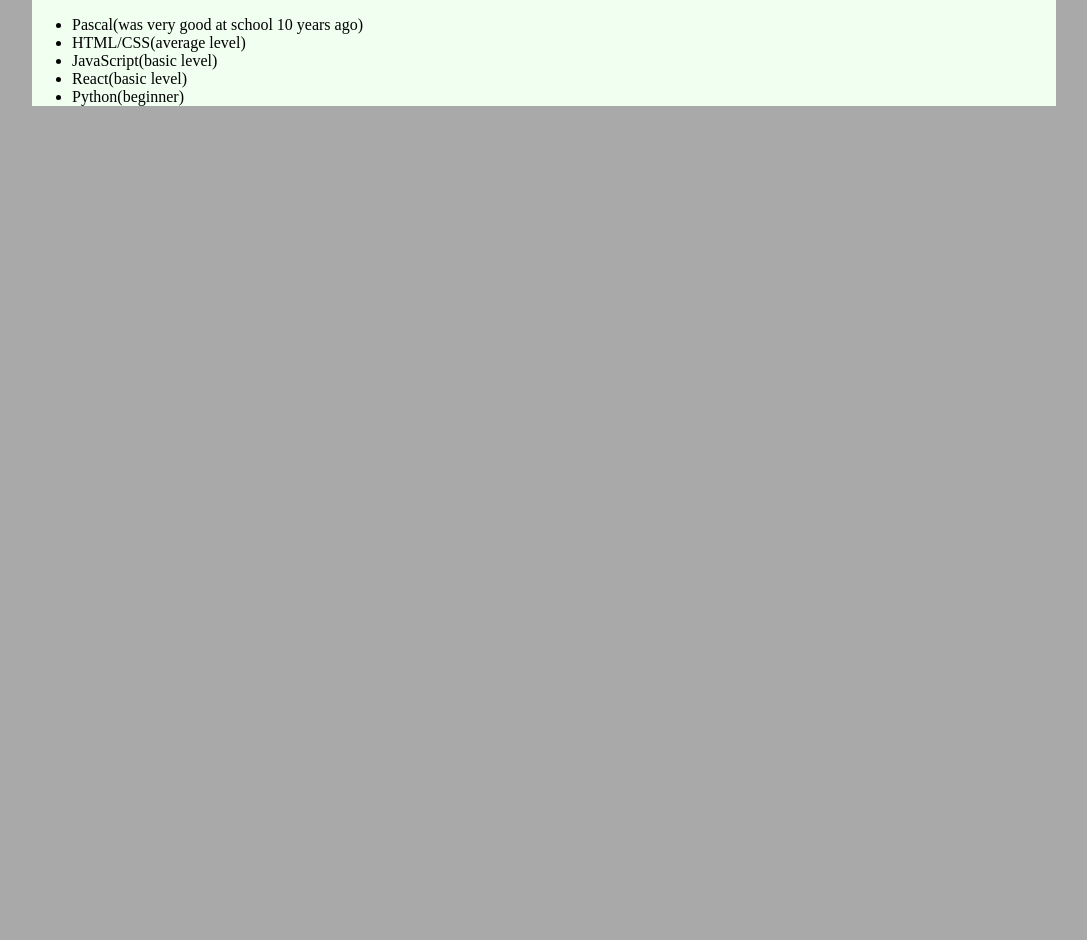
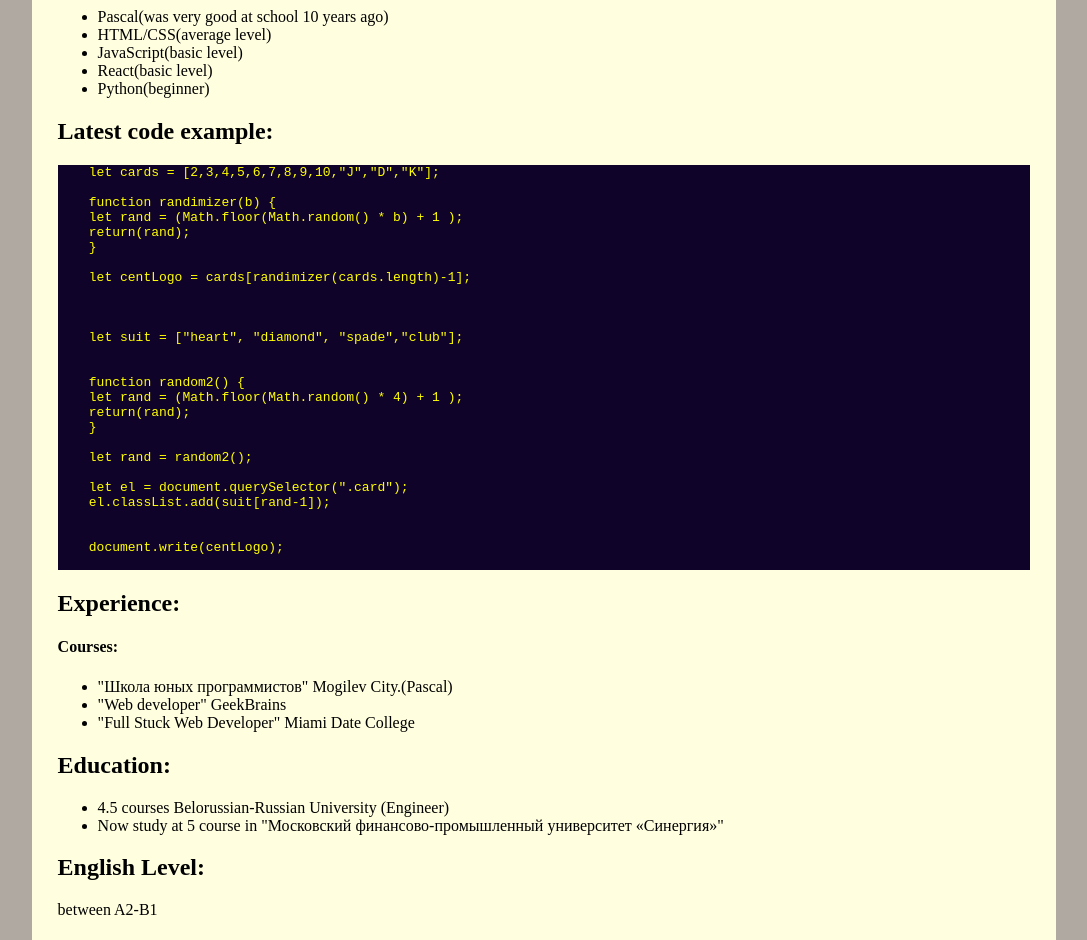
Before and after one commit to herman91/rsschool-cv, a plain HTML site: page index.html in a window 1280 px wide. Shown: the part 446-1386 px from the top of the page, without its empty margins (96-1183 px from the left). Before the commit the page ends 800 px from the top, so only its background shows below. Drawn offline with Linux system fonts and the light colour scheme.

Commit message:
add Experience Education English Level, adjusted Colors CSS

```diff
--- a/index.html
+++ b/index.html
@@ -7,8 +7,9 @@
 </head>
 <body>
 <div class="content">
+    <div style="width: 95%; margin: auto; padding-bottom: 2%">
         <div id="NamePicture" >
-        <h1 style="background: yellow; width: 70%">Herman Kapitonau</h1>
+            <h1 style="width: 70%">Herman Kapitonau</h1>
             <img src="https://sites.psu.edu/siowfa16/files/2016/10/YeDYzSR-10apkm4.png">
         </div>
 
@@ -19,6 +20,7 @@
                 <li>email: kap91usa@gmail.com</li>
             </ul>
         </div>
+
         <h2> Summary:</h2>
         My goal is to start career in IT and
         become a successful web developer. So i'm ready to work 7/24
@@ -31,5 +33,55 @@
             <li>React(basic level)</li>
             <li>Python(beginner)</li>
         </ul>
+
+        <h2>Latest code example:</h2>
+        <pre style="background: #10032a; color: yellow">
+    let cards = [2,3,4,5,6,7,8,9,10,"J","D","K"];
+
+    function randimizer(b) {
+    let rand = (Math.floor(Math.random() * b) + 1 );
+    return(rand);
+    }
+
+    let centLogo = cards[randimizer(cards.length)-1];
+
+
+
+    let suit = ["heart", "diamond", "spade","club"];
+
+
+    function random2() {
+    let rand = (Math.floor(Math.random() * 4) + 1 );
+    return(rand);
+    }
+
+    let rand = random2();
+
+    let el = document.querySelector(".card");
+    el.classList.add(suit[rand-1]);
+
+
+    document.write(centLogo);
+    </pre>
+
+        <h2>Experience:</h2>
+
+        <h4>Courses:</h4>
+        <ul>
+            <li>"Школа юных программистов" Mogilev City.(Pascal)</li>
+            <li>"Web developer" GeekBrains</li>
+            <li>"Full Stuck Web Developer" Miami Date College</li>
+        </ul>
+
+        <h2>Education:</h2>
+        <ul>
+            <li>4.5 courses Belorussian-Russian University (Engineer)</li>
+            <li>Now study at 5 course in "Московский финансово-промышленный университет «Синергия»"</li>
+        </ul>
+
+        <h2>English Level:</h2>
+        between A2-B1
+    </div>
+
 </div>
 </body>
--- a/style.css
+++ b/style.css
@@ -1,10 +1,12 @@
 .content{
     max-width: 1024px;
     margin: auto;
-    background: honeydew;
+    background: lightyellow;
+
 }
 body{
-    background: darkgray;
+    background: #b0a9a1;
+    margin: 0px;
 }
 
 img{
@@ -16,5 +18,4 @@
 
 #NamePicture{
     display: flex;
-    background: red;
 }
```
Lines whose indentation alone changed are shown as unchanged.
